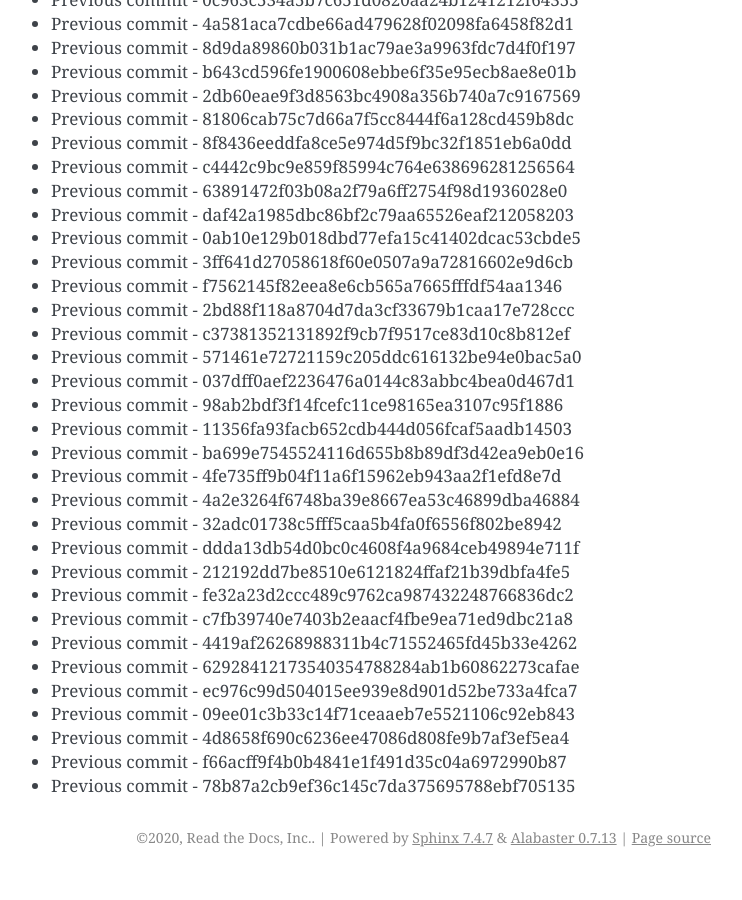
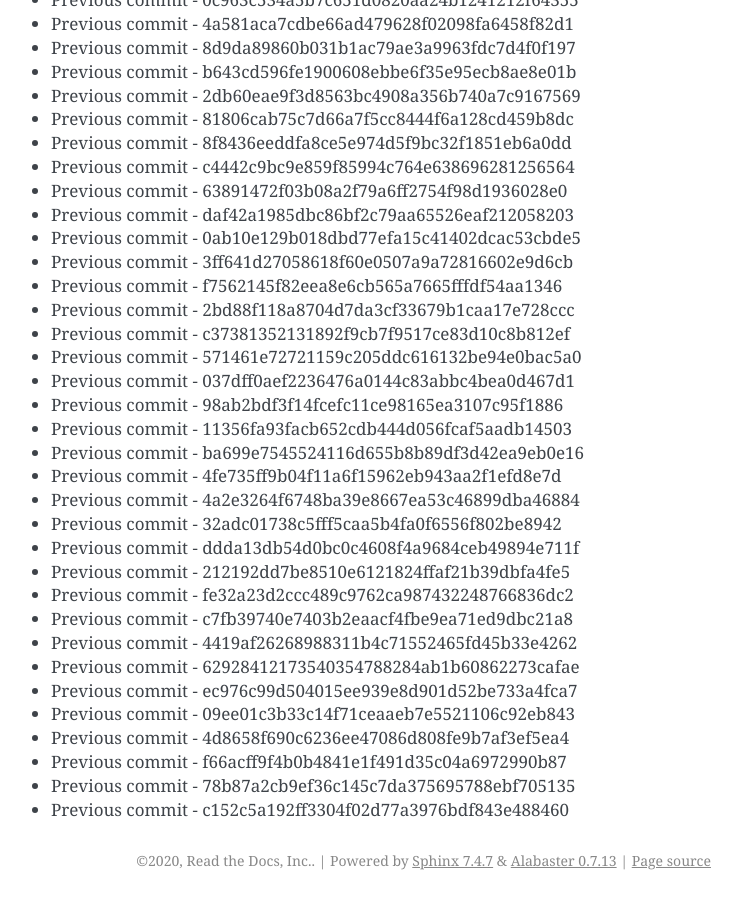
Before and after one commit to readthedocs/rtd-git-stresstest, a Sphinx documentation site: the page built from docs/updates.rst, in a window 1280 px wide and 900 px high, scrolled down 63812 px. Shown: the whole window, without its empty margins (399-1141 px from the left). Built offline with Sphinx 7.4.7, drawn with Linux system fonts in a browser that asks for light colours; before the commit the page ends 64689 px from its top, so only the background shows below that.

Commit message:
Generating commit from previous: c152c5a192ff3304f02d77a3976bdf843e488460

```diff
--- a/docs/updates.rst
+++ b/docs/updates.rst
@@ -2713,3 +2713,4 @@ It can be tested for any performance characteristics.
 * Previous commit - 4d8658f690c6236ee47086d808fe9b7af3ef5ea4
 * Previous commit - f66acff9f4b0b4841e1f491d35c04a6972990b87
 * Previous commit - 78b87a2cb9ef36c145c7da375695788ebf705135
+* Previous commit - c152c5a192ff3304f02d77a3976bdf843e488460
```
